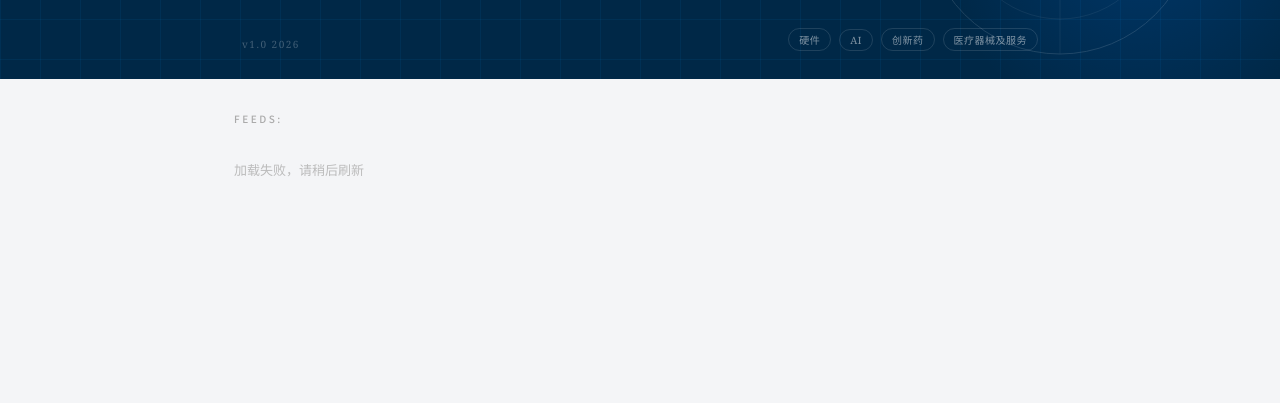
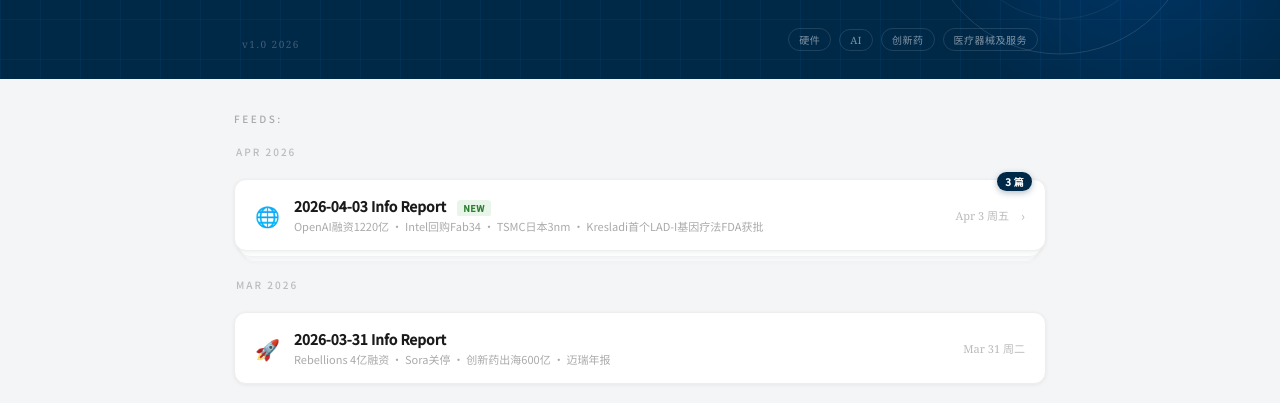
Before and after one commit to Odysssyyy/daily-report, a plain HTML site: page index.html in a window 1280 px wide. Shown: the part 181-584 px from the top of the page. Drawn offline with nearby package versions, Linux system fonts and the light colour scheme; no server answers.

Commit message:
fix: correct asset paths (no reports/ prefix)

```diff
--- a/index.html
+++ b/index.html
@@ -497,7 +497,7 @@ function monthDisplay(ym) {
 // 构建单条卡片（<a> 行）
 function buildCardRow(r, isNew) {
   const a = document.createElement('a');
-  a.href = 'reports/' + r.file;
+  a.href = r.file;
   a.target = '_blank';
   a.innerHTML = `
     <div class="ri-icon">${r.icon || '📄'}</div>
@@ -575,7 +575,7 @@ function buildMonthGroup(reports, newestDate) {
       li.classList.add('expanded');
     } else {
       // 已展开时再点顶卡直接打开报告
-      window.open('reports/' + top.file, '_blank');
+      window.open(top.file, '_blank');
     }
   });
   collapseBtn.addEventListener('click', () => {
@@ -594,7 +594,7 @@ function buildMonthGroup(reports, newestDate) {
 }
 
 // 读取 JSON，渲染
-fetch('reports/index.json')
+fetch('index.json')
   .then(r => r.json())
   .then(reports => {
     const list = document.getElementById('report-list');
```
